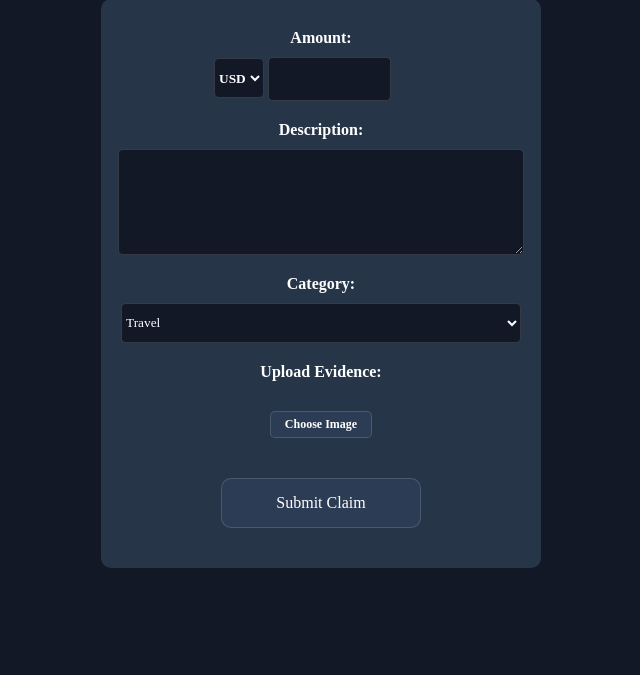
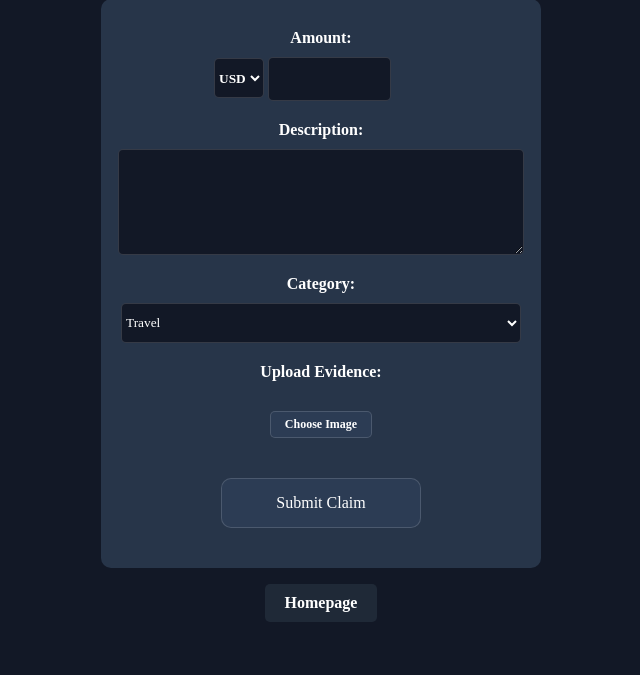
Before and after one commit to KashiCode/FDM-Expense-App, a PHP site: page /php/create_expense_claim.php in a window 1280 px wide. Shown: the part 125-800 px from the top of the page, without its empty margins (319-959 px from the left). Run offline with PHP 8.4, Linux system fonts and the light colour scheme; a user stored in the database is signed in; some web fonts are replaced.

Commit message:
Added Homepage Button
- redirects to employeedashboard.php

```diff
--- a/php/create_expense_claim.php
+++ b/php/create_expense_claim.php
@@ -72,6 +72,8 @@ if (isset($_SESSION["message"])) {
 <body>
     <h1>Create Expense Claim</h1>
 
+
+
     <?php if ($message): ?>
         <p id="signUpMessage"><?php echo $message; ?></p>
     <?php endif; ?>
@@ -108,5 +110,13 @@ if (isset($_SESSION["message"])) {
 
         <button type="submit">Submit Claim</button>
     </form>
+
+    <p>
+
+    </p>
+    <div class="home-button">
+    <a href="employee_dashboard.php">Homepage</a>
+</div>
+
 </body>
 </html>
```
